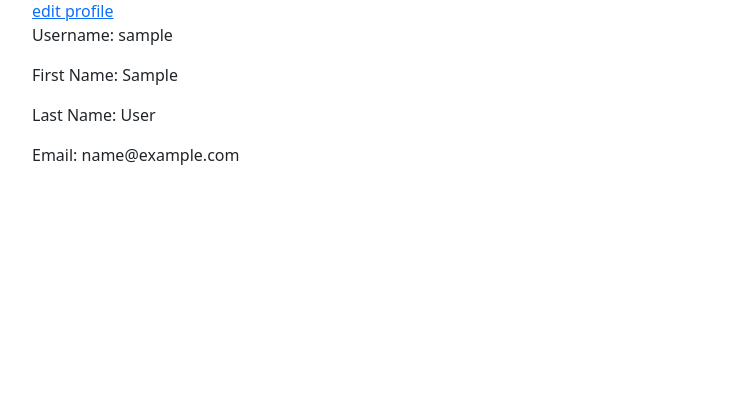
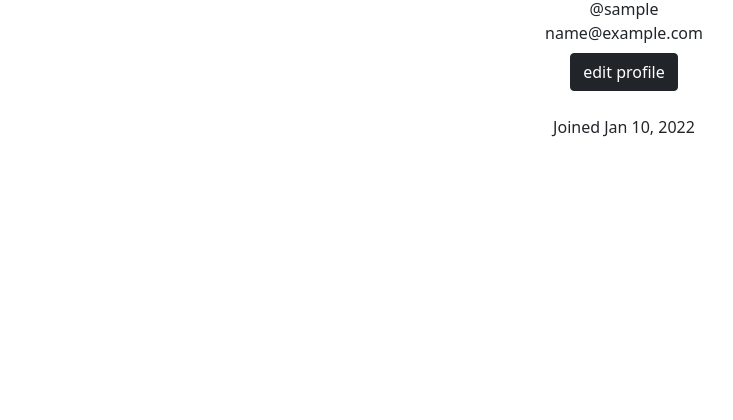
Before and after one commit to rahmonov/goodreads-clone, a Django app: page /users/profile/ in a window 1280 px wide. Shown: the part 321-741 px from the top of the page, without its empty margins (16-749 px from the left). Run offline with Django 4.2, Linux system fonts and the light colour scheme; the visitor is signed in with stand-in values (Sample User, id 1).

Commit message:
Style pages

```diff
--- a/templates/base.html
+++ b/templates/base.html
@@ -13,7 +13,7 @@
 </head>
 <body class="mx-5">
 
-<nav class="navbar navbar-expand-lg navbar-light bg-light mb-2">
+<nav class="navbar navbar-expand-lg navbar-dark bg-primary mb-2">
   <div class="container-fluid">
     <a class="navbar-brand" href="{% url 'landing_page' %}">Goodreads Clone</a>
 
@@ -50,6 +50,7 @@
   </div>
 </nav>
 
+<div class="container">
    {% if messages %}
         <div class="mt-4">
             {% for message in messages %}
@@ -62,6 +63,8 @@
     {% endif %}
 
     {% block content %}{% endblock %}
+</div>
+
 
 <!-- JavaScript Bundle with Popper -->
 <script src="https://cdn.jsdelivr.net/npm/bootstrap@5.1.3/dist/js/bootstrap.bundle.min.js" integrity="sha384-ka7Sk0Gln4gmtz2MlQnikT1wXgYsOg+OMhuP+IlRH9sENBO0LRn5q+8nbTov4+1p" crossorigin="anonymous"></script>
--- a/users/templates/users/profile.html
+++ b/users/templates/users/profile.html
@@ -3,16 +3,16 @@
 {% block title %}Profile Page{% endblock %}
 
 {% block content %}
-    <h1>Profile Page</h1>
 
-    <img class="profile-pic" alt="Profile picture" src="{{ user.profile_picture.url }}">
-
-    <div>
-        <a href="{% url 'users:profile-edit' %}">edit profile</a>
+    <div class=" image d-flex flex-column justify-content-center align-items-center">
+        <button class="btn btn-secondary">
+            <img class="profile-pic" alt="Profile picture" src="{{ user.profile_picture.url }}">
+        </button>
+        <span class="name mt-3">{{ user.first_name }} {{ user.last_name }}</span>
+        <span class="idd">@{{ user.username }}</span>
+        <span class="idd">{{ user.email }}</span>
+        <div class=" d-flex mt-2"> <a class="btn btn-dark" href="{% url 'users:profile-edit' %}">edit profile</a> </div>
+        <div class=" px-2 rounded mt-4 date "> <span class="join">Joined {{ user.date_joined | date:"M d, Y" }}</span> </div>
     </div>
 
-    <p>Username: {{ user.username }}</p>
-    <p>First Name: {{ user.first_name }}</p>
-    <p>Last Name: {{ user.last_name }}</p>
-    <p>Email: {{ user.email }}</p>
 {% endblock %}
```
Also changed, not shown: books/templates/books/detail.html (+12 -5 lines), books/templates/books/list.html (+15 -7 lines). Lines whose indentation alone changed are shown as unchanged.
